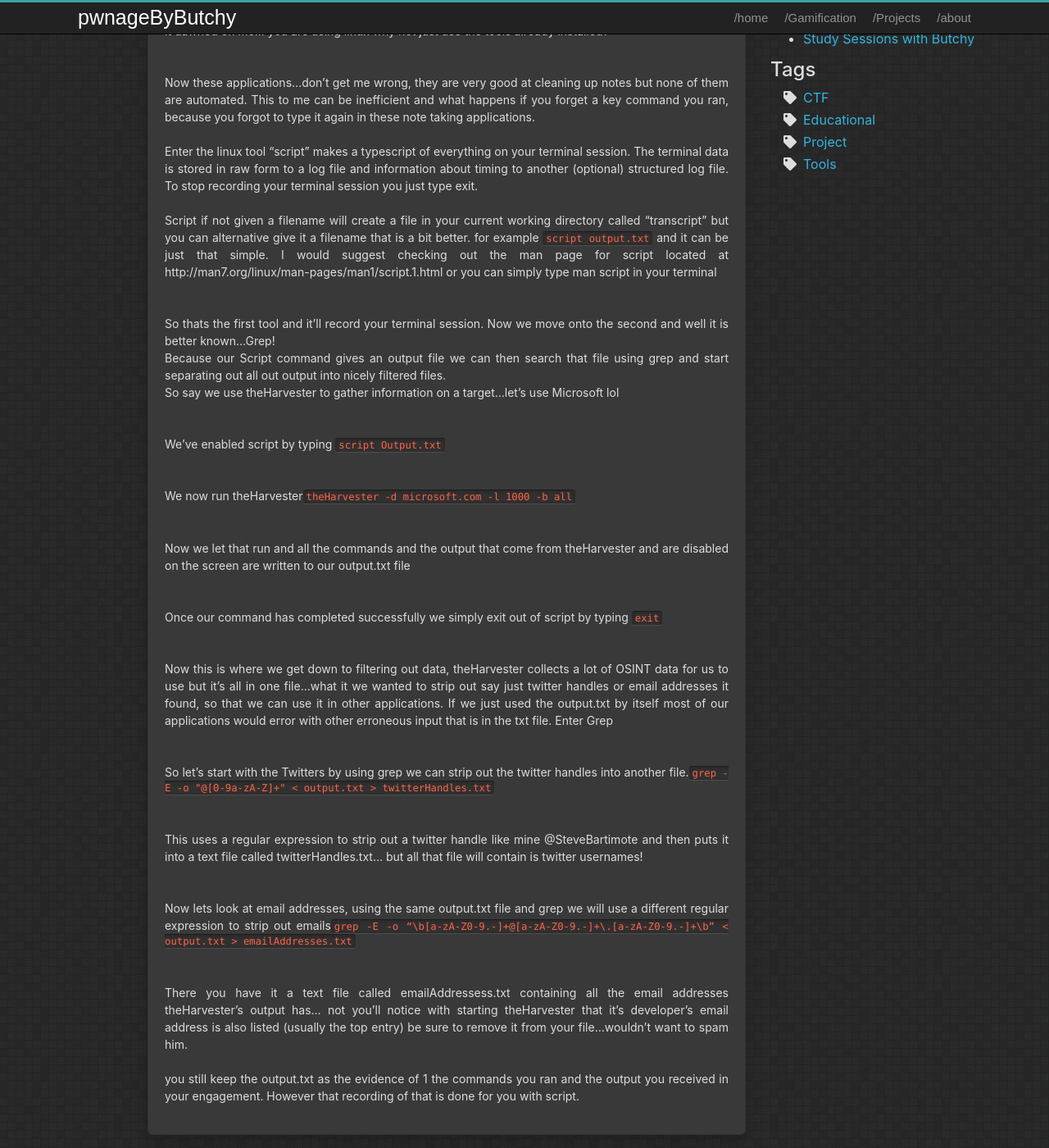
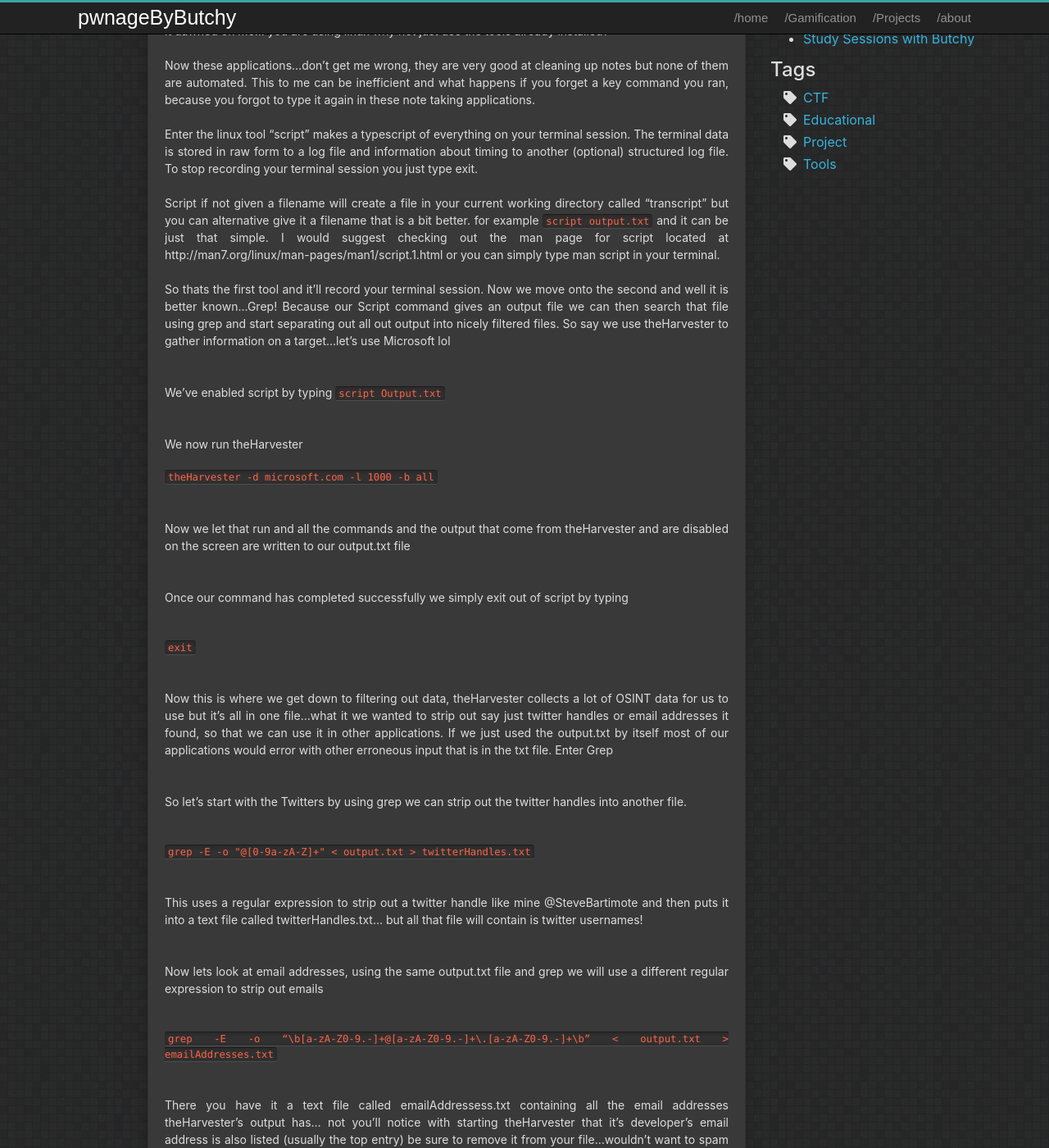
Before and after one commit to pwnageByButchy/pwnageByButchy.github.io, a Jekyll site: the page built from _posts/2020-01-29-use-the-tools-that-linux-gave-you.md, in a window 1280 px wide and 1400 px high, scrolled down 222 px. Shown: the whole window at 82% size. Built offline with Jekyll 4.4.1, drawn with Linux system fonts in a browser that asks for light colours; some of the changed lines change nothing that is shown; some of the changed text lies outside the part shown.

Commit message:
Update 2020-01-29-use-the-tools-that-linux-gave-you.md

```diff
--- a/_posts/2020-01-29-use-the-tools-that-linux-gave-you.md
+++ b/_posts/2020-01-29-use-the-tools-that-linux-gave-you.md
@@ -6,29 +6,34 @@ tags:
  - Tools
 
 ---
-So recently I have been undertaking some courses in order to increase the knowledge I have on Pent testing and hacking in general. One of the common themes is about adequate note taking in which they (the instructors) would go into demonstrations of different applications they use to accomplish this and it dawned on me... you are using linux why not just use the tools already installed?
-<br />
+So recently I have been undertaking some courses in order to increase the knowledge I have on Pent testing and hacking in general. One of the common themes is about adequate note taking in which they (the instructors) would go into demonstrations of different applications they use to accomplish this and it dawned on me... you are using linux why not just use the tools already installed?<br />
 Now these applications...don't get me wrong, they are very good at cleaning up notes but none of them are automated. This to me can be inefficient and what happens if you forget a key command you ran, because you forgot to type it again in these note taking applications.<br />
 Enter the linux tool "script" makes a typescript of everything on your terminal session. The terminal data is stored in raw form to a log file and information about timing to another (optional) structured log file. To stop recording your terminal session you just type exit. <br />
-Script if not given a filename will create a file in your current working directory called "transcript" but you can alternative give it a filename that is a bit better. for example  `script output.txt` and it can be just that simple. I would suggest checking out the man page for script located at http://man7.org/linux/man-pages/man1/script.1.html or you can simply type man script in your terminal
-<br />
-So thats the first tool and it'll record your terminal session. Now we move onto the second and well it is better known...Grep!<br />Because our Script command gives an output file we can then search that file using grep and start separating out all out output into nicely filtered files.<br />So say we use theHarvester to gather information on a target...let's use Microsoft lol
+Script if not given a filename will create a file in your current working directory called "transcript" but you can alternative give it a filename that is a bit better. for example  `script output.txt` and it can be just that simple. I would suggest checking out the man page for script located at http://man7.org/linux/man-pages/man1/script.1.html or you can simply type man script in your terminal.<br />
+So thats the first tool and it'll record your terminal session. Now we move onto the second and well it is better known...Grep! Because our Script command gives an output file we can then search that file using grep and start separating out all out output into nicely filtered files. So say we use theHarvester to gather information on a target...let's use Microsoft lol
 <br />
 We've enabled script by typing `script Output.txt`
 <br />
-We now run theHarvester`theHarvester -d microsoft.com -l 1000 -b all`
+We now run theHarvester
+<br />`theHarvester -d microsoft.com -l 1000 -b all`
 <br />
 Now we let that run and all the commands and the output that come from theHarvester and are disabled on the screen are written to our output.txt file
 <br />
-Once our command has completed successfully we simply exit out of script by typing `exit`
+Once our command has completed successfully we simply exit out of script by typing
+<br />
+`exit`
 <br />
 Now this is where we get down to filtering out data, theHarvester collects a lot of OSINT data for us to use but it's all in one file...what it we wanted to strip out say just twitter handles or email addresses it found, so that we can use it in other applications. If we just used the output.txt by itself most of our applications would error with other erroneous input that is in the txt file. Enter Grep
 <br />
-So let's start with the Twitters by using grep we can strip out the twitter handles into another file.`grep -E -o "@[0-9a-zA-Z]+" < output.txt > twitterHandles.txt`
+So let's start with the Twitters by using grep we can strip out the twitter handles into another file.
+<br />
+`grep -E -o "@[0-9a-zA-Z]+" < output.txt > twitterHandles.txt`
 <br />
 This uses a regular expression to strip out a twitter handle like mine @SteveBartimote and then puts it into a text file called twitterHandles.txt... but all that file will contain is twitter usernames!
 <br />
-Now lets look at email addresses, using the same output.txt file and grep we will use a different regular expression to strip out emails`grep -E -o “\b[a-zA-Z0-9.-]+@[a-zA-Z0-9.-]+\.[a-zA-Z0-9.-]+\b” < output.txt > emailAddresses.txt`
+Now lets look at email addresses, using the same output.txt file and grep we will use a different regular expression to strip out emails
+<br />
+`grep -E -o “\b[a-zA-Z0-9.-]+@[a-zA-Z0-9.-]+\.[a-zA-Z0-9.-]+\b” < output.txt > emailAddresses.txt`
 <br />
 There you have it a text file called emailAddressess.txt containing all the email addresses theHarvester's output has... not you'll notice with starting theHarvester that it's developer's email address is also listed (usually the top entry) be sure to remove it from your file...wouldn't want to spam him.
-<br /> you still keep the output.txt as the evidence of 1 the commands you ran and the output you received in your engagement. However that recording of that is done for you with script.
+<br /> you still keep the output.txt as the evidence of 1. the commands you ran and 2. the output you received in your engagement. However that recording of that is done for you with script.
```
